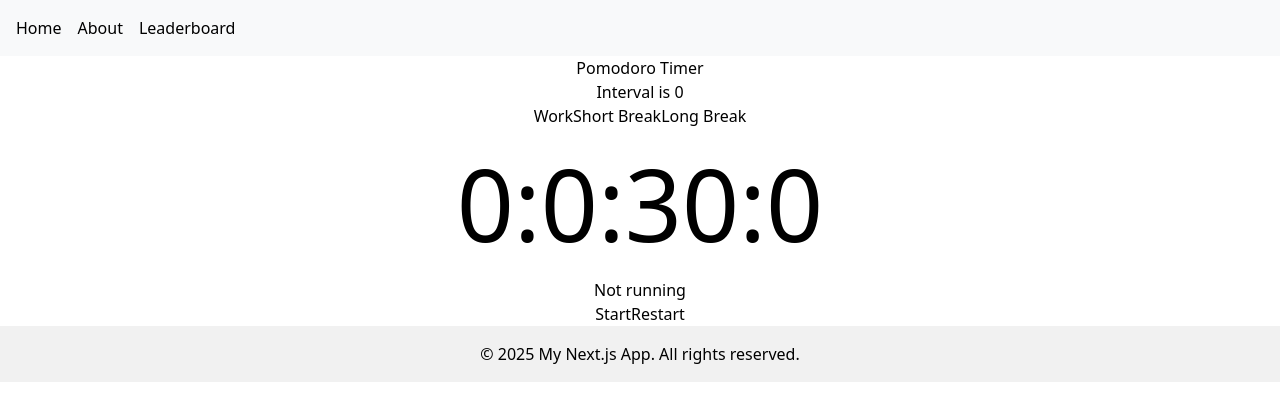
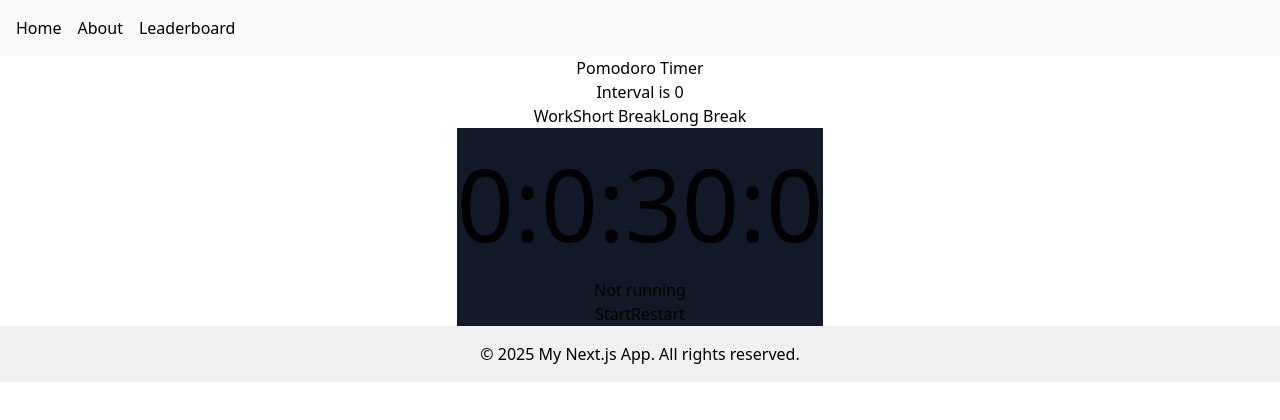
Before and after one commit to seanrh34/team_mud, a Next.js app: page / in a window 1280 px wide. Shown: the top 420 px of the page. Built offline with nearby package versions, Linux system fonts and the light colour scheme; no server answers.

Commit message:
feat: tailwind fixed and frontend and backend combined

```diff
--- a/src/app/page.tsx
+++ b/src/app/page.tsx
@@ -1,6 +1,6 @@
 "use client"; // Mark this as a client component
 
-import React from 'react';
+import React, { useEffect } from 'react';
 import './globals.css';
 import { Timer } from './timer/timer';
 import { LONG_BREAK, SHORT_BREAK, WORK } from './constants';
@@ -14,11 +14,28 @@ export default function Home() {
   const [interval, setInterval] = React.useState<number>(0);
   const [pomodoro, setPomodoro] = React.useState<pomodoro>("work");
    const [sleepTracker, setSleepTracker] = React.useState<number>(0);
-   const [isSleeping, setIsSleeping] = React.useState<boolean>(false);
+   const [isSleep, setIsSleep] = React.useState<boolean>(false);
   // interval is in seconds
 
+  const sleepThreshold = 3;
+
+  useEffect(() => {
+    if (sleepTracker >= sleepThreshold) {
+      setIsSleep(true);
+    }
+    else {
+      setIsSleep(false);
+    }
+  }, [sleepTracker])
 
   let TimerContent: React.ReactElement | null = null;
+
+  const playSound = () => {
+    const audio = new Audio("./src/app/assets/OIIAIOIIIAI (spinning cat meme).mp3")
+    audio.play().catch((err) => {
+      console.error("failed to played sound", err);
+    })
+  }
 
   if (pomodoro === "work") {
     // setIsPomodoro(true);
@@ -55,6 +72,8 @@ export default function Home() {
   }
   console.log(`Sleeptracker: ${sleepTracker}`);
 
+
+
   return (
     <div style={{ display: "flex", flexDirection: "column", alignItems: "center", justifyContent: "center" }}>
         <h1>Pomodoro Timer</h1>
@@ -71,6 +90,24 @@ export default function Home() {
         </div>
 
       {TimerContent}
+      {isSleep && (
+        <div className="bg-red-500 text-white p-4 mt-4 rounded">
+          <button
+            className="hidden"
+            onClick={playSound}
+          />
+          Alert: Value has reached or exceeded the threshold of {sleepThreshold}!
+          <button
+            className="ml-4 px-4 py-2 bg-white text-red-500 rounded"
+            onClick={() => {
+              setIsSleep(false);
+              setSleepTracker(0);
+            }}
+          >
+            CLICK TO RESET
+          </button>
+        </div>
+      )}
       <WebcamStateUpdater setSleepTracker={setSleepTracker} sleepTracker={sleepTracker}/>
 
     </div>
--- a/src/app/webcam/backgroundWebcam.tsx
+++ b/src/app/webcam/backgroundWebcam.tsx
@@ -40,7 +40,7 @@ const WebcamStateUpdater: React.FC<WebcamCaptureProps> = ({ setSleepTracker, sle
   },[]);
 
   const captureFrame = async() => {
-    console.log("second step!")
+    // console.log("second step!")
     if (!videoRef.current) return;
 
     const canvas = document.createElement('canvas')
@@ -64,17 +64,26 @@ const WebcamStateUpdater: React.FC<WebcamCaptureProps> = ({ setSleepTracker, sle
   }));
 
   const result = await response.json();
-  console.log(result);
+  // console.log(result.status);
+
+  if (result.status === 1){
+    setSleepTracker(curSleepTracker => {return curSleepTracker + 1})
+  }
+  else if (result.status === 0){
+    setSleepTracker(curSleepTracker => {
+      return curSleepTracker > 0 ? curSleepTracker -1 : curSleepTracker
+    })
+  }
   };
 
 
   useEffect(() => {
-    console.log("first step!")
+    // console.log("first step!")
     const intervalId = setInterval(
       captureFrame,1000);
     return () => clearInterval(intervalId);
 
-  },[])
+  })
   return <video ref={videoRef} width="640" height="480" autoPlay style={{ display: 'none' }}></video>;
 }
 
--- a/tailwind.config.js
+++ b/tailwind.config.js
@@ -1,11 +1,14 @@
 module.exports = {
   content: [
-    './app/**/*.{js,ts,jsx,tsx}', // If using the /app directory
-    './pages/**/*.{js,ts,jsx,tsx}', // If using the /pages directory
-    './components/**/*.{js,ts,jsx,tsx}', // For your components
+    "./app/**/*.{js,ts,jsx,tsx,mdx}",
+    "./pages/**/*.{js,ts,jsx,tsx,mdx}",
+    "./components/**/*.{js,ts,jsx,tsx,mdx}",
+
+    // Or if using `src` directory:
+    "./src/**/*.{js,ts,jsx,tsx,mdx}",
   ],
   theme: {
-    extend: {}, // Extend the default Tailwind theme here
+    extend: {},
   },
-  plugins: [], // Add plugins if needed
+  plugins: [],
 };
```
Also changed, not shown: 1 other file (tests, documents, lock files or other folders).
